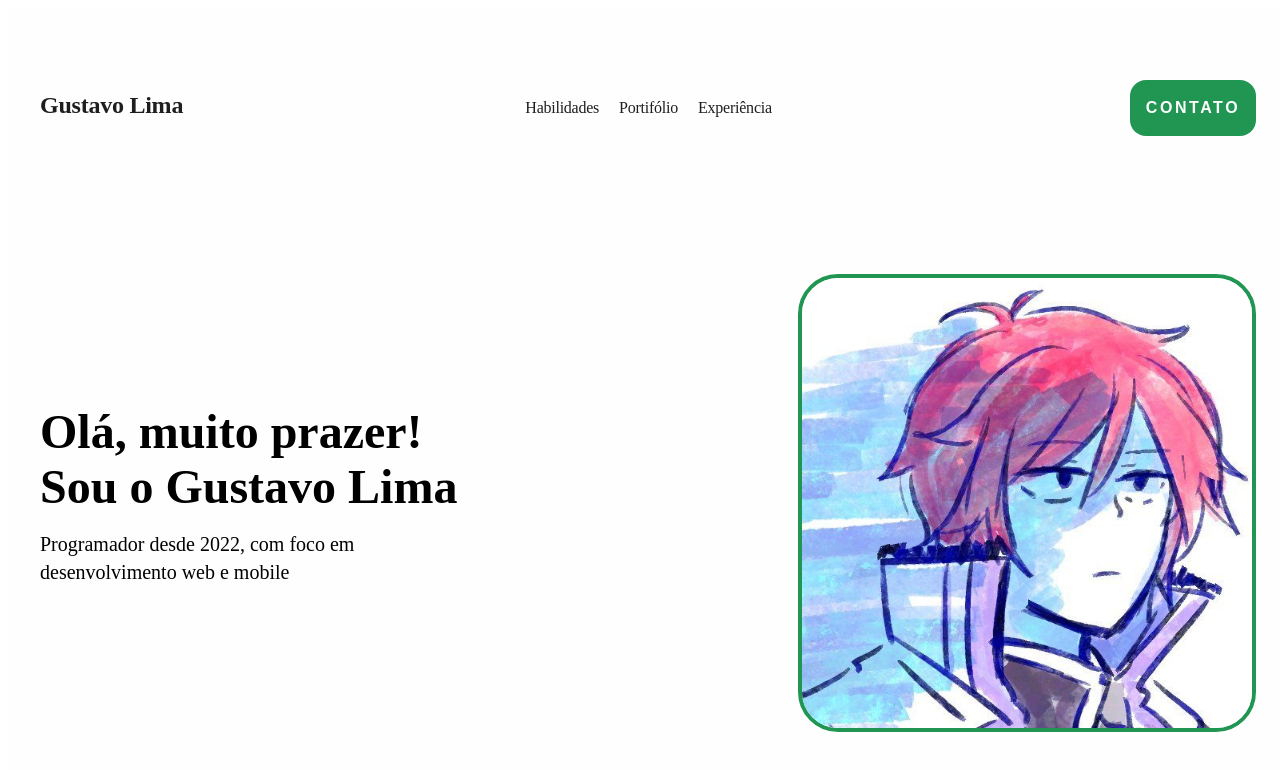
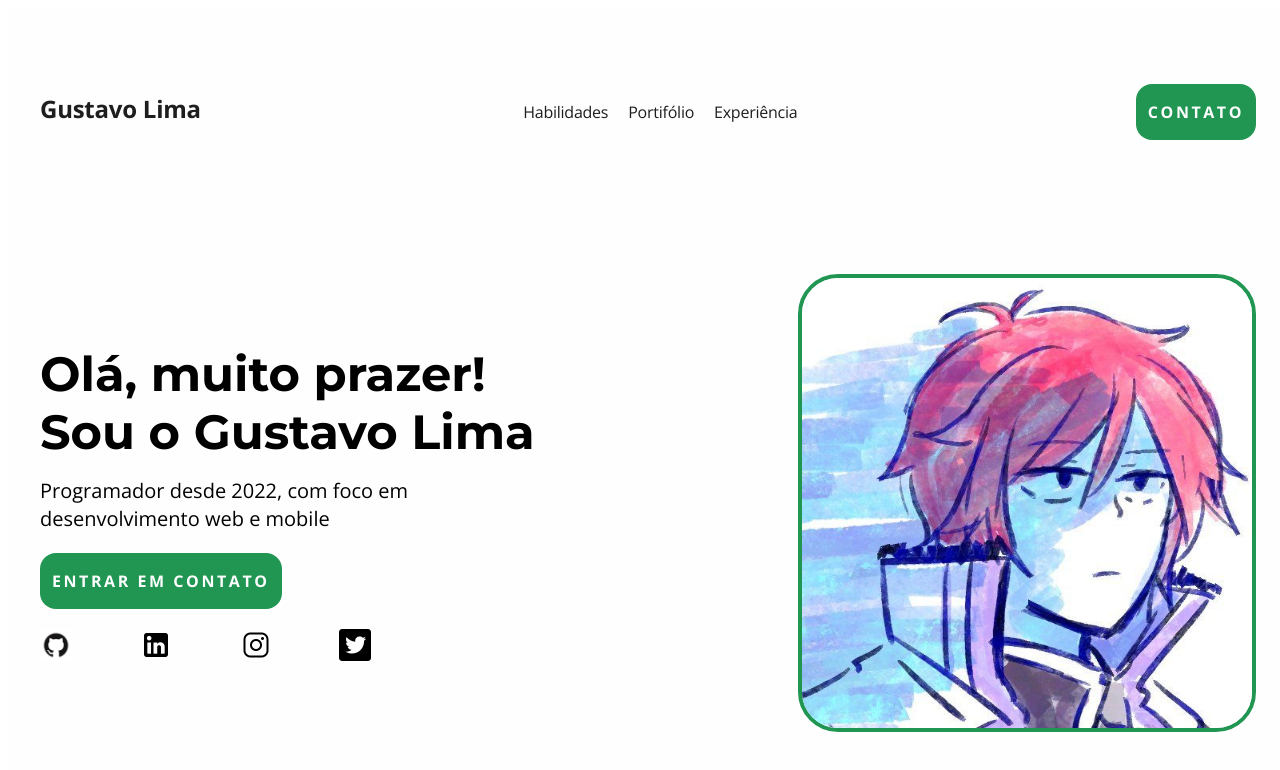
Before and after one commit to AmibieL/Site-Portifolio, a plain HTML site: page index.html in a window 1280 px wide. Drawn offline with nearby package versions, Linux system fonts and the light colour scheme.

Commit message:
first section finished

```diff
--- a/index.html
+++ b/index.html
@@ -14,7 +14,7 @@
           <a class="links-navegacao">Portifólio</a>
           <a class="links-navegacao">Experiência</a>
         </div>
-        <button class="botao-navegacao">CONTATO</button>
+        <button>CONTATO</button>
       </div>
       <div class="hero-info">
         <div>
@@ -25,6 +25,21 @@
           <p class="hero-info-subtitle">
             Programador desde 2022, com foco em desenvolvimento web e mobile
           </p>
+          <button>ENTRAR EM CONTATO</button>
+          <div class="hero-info-icons-container">
+            <a>
+              <img class="hero-info-icons" src="icons/github-icon.png" />
+            </a>
+            <a>
+              <img class="hero-info-icons" src="icons/linkedin-icon.png" />
+            </a>
+            <a>
+              <img class="hero-info-icons" src="icons/instagram-icon.png" />
+            </a>
+            <a>
+              <img class="hero-info-icons" src="icons/twitter-icon.png" />
+            </a>
+          </div>
         </div>
         <div>
           <img
--- a/styles.css
+++ b/styles.css
@@ -1,3 +1,21 @@
+@import url("https://fonts.googleapis.com/css2?family=Open+Sans:ital,wght@0,300;0,400;0,500;0,600;0,700;1,300&display=swap");
+@import url("https://fonts.googleapis.com/css2?family=Montserrat:ital,wght@0,100;0,200;0,300;0,400;0,700;1,600&display=swap");
+
+button {
+  height: 56px;
+  border-radius: 16px;
+  border-width: 0px;
+  background-color: #219653;
+  color: #fefefe;
+  font-size: 16px;
+  font-family: "Open Sans", sans-serif;
+  font-weight: bold;
+  letter-spacing: 0.16rem;
+  padding-left: 12px;
+  padding-right: 12px;
+  cursor: pointer;
+}
+
 .section-hero {
   display: flex;
   flex-direction: column;
@@ -21,6 +39,7 @@
 .titulo-navegacao {
   color: #1e1e1e;
   font-size: 24px;
+  font-family: "Open Sans", sans-serif;
   letter-spacing: -0.015rem;
   font-weight: bold;
 }
@@ -28,20 +47,10 @@
 .links-navegacao {
   color: #1e1e1e;
   font-size: 16px;
+  font-family: "Open Sans", sans-serif;
   letter-spacing: -0.015rem;
   margin-right: 16px;
-}
-
-.botao-navegacao {
-  width: 126px;
-  height: 56px;
-  border-radius: 16px;
-  border-width: 0px;
-  background-color: #219653;
-  color: #fefefe;
-  font-size: 16px;
-  font-weight: bold;
-  letter-spacing: 0.16rem;
+  cursor: pointer;
 }
 
 .hero-info {
@@ -56,6 +65,7 @@
 
 .hero-info-title {
   font-size: 48px;
+  font-family: "Montserrat", sans-serif;
   font-weight: bold;
   margin: 0px;
 }
@@ -63,6 +73,7 @@
 .hero-info-subtitle {
   font-size: 20px;
   line-height: 28px;
+  font-family: "Open Sans", sans-serif;
   max-width: 62%;
   margin-top: 16px;
 }
@@ -75,3 +86,18 @@
   border-width: 4px;
   border-color: #219653;
 }
+
+.hero-info-icons-container {
+  display: flex;
+  flex-direction: row;
+  align-items: center;
+  justify-content: space-between;
+  width: 50%;
+  margin-top: 20px;
+}
+
+.hero-info-icons {
+  width: 32px;
+  height: 32px;
+  cursor: pointer;
+}
```
Also changed, not shown: icons/github-icon.png (added), icons/instagram-icon.png (added), icons/linkedin-icon.png (added), icons/twitter-icon.png (added).
